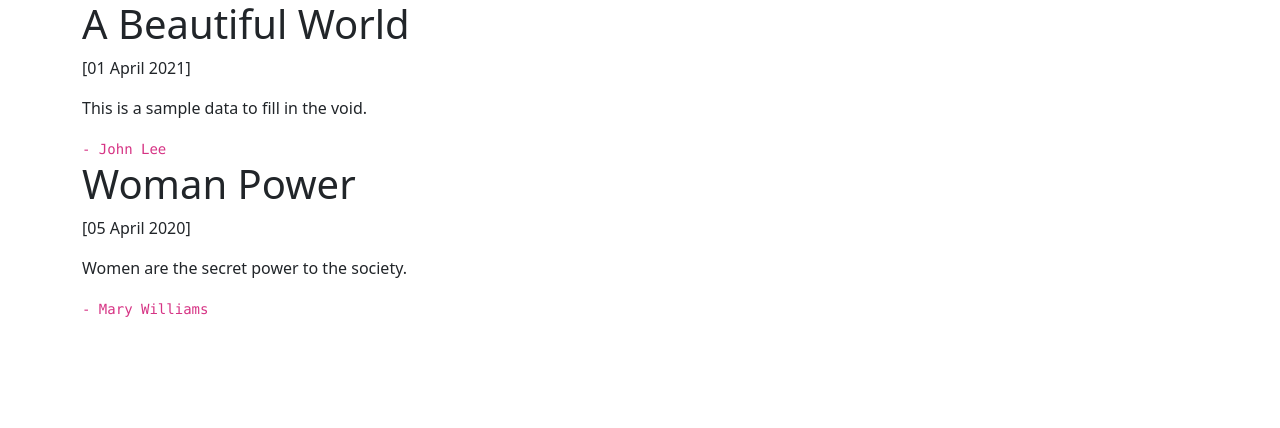
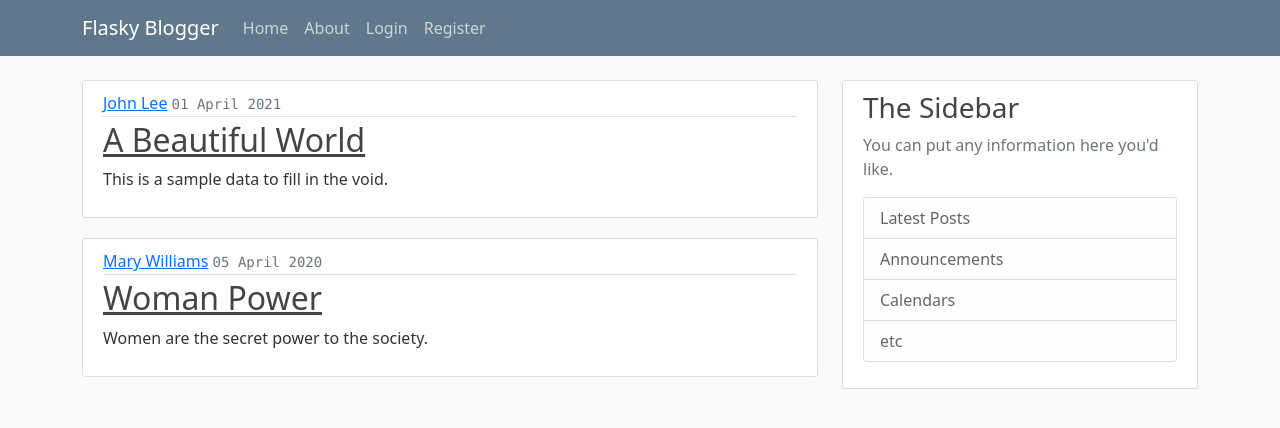
Before and after one commit to debojyotichatterjee9/flasky-blogger, a Flask app: page / in a window 1280 px wide. Shown: the top 428 px of the page. Run offline with Flask 2, Linux system fonts and the light colour scheme.

Commit message:
updated the templates and added css styles

```diff
--- a/app.py
+++ b/app.py
@@ -1,4 +1,4 @@
-from flask import Flask, escape, request, render_template
+from flask import Flask, escape, request, render_template, url_for
 
 app = Flask(__name__)
 
--- /dev/null
+++ b/static/css/main.css
@@ -0,0 +1,80 @@
+body {
+    background: #fafafa;
+    color: #333333;
+    margin-top: 5rem;
+  }
+
+  h1, h2, h3, h4, h5, h6 {
+    color: #444444;
+  }
+
+  .bg-steel {
+    background-color: #5f788a;
+  }
+
+  .site-header .navbar-nav .nav-link {
+    color: #cbd5db;
+  }
+
+  .site-header .navbar-nav .nav-link:hover {
+    color: #ffffff;
+  }
+
+  .site-header .navbar-nav .nav-link.active {
+    font-weight: 500;
+  }
+
+  .content-section {
+    background: #ffffff;
+    padding: 10px 20px;
+    border: 1px solid #dddddd;
+    border-radius: 3px;
+    margin-bottom: 20px;
+  }
+
+  .article-title {
+    color: #444444;
+  }
+
+  a.article-title:hover {
+    color: #428bca;
+    text-decoration: none;
+  }
+
+  .article-content {
+    white-space: pre-line;
+  }
+
+  .article-img {
+    height: 65px;
+    width: 65px;
+    margin-right: 16px;
+  }
+
+  .article-metadata {
+    padding-bottom: 1px;
+    margin-bottom: 4px;
+    border-bottom: 1px solid #e3e3e3
+  }
+
+  .article-metadata a:hover {
+    color: #333;
+    text-decoration: none;
+  }
+
+  .article-svg {
+    width: 25px;
+    height: 25px;
+    vertical-align: middle;
+  }
+
+  .account-img {
+    height: 125px;
+    width: 125px;
+    margin-right: 20px;
+    margin-bottom: 16px;
+  }
+
+  .account-heading {
+    font-size: 2.5rem;
+  }
--- a/templates/home/home.html
+++ b/templates/home/home.html
@@ -1,16 +1,19 @@
 {% extends "./layout/layout.html" %}
 
-    {% block content %}
-        {% for post in data %}
-            <div>
-                <h1>{{post.title}}</h1>
-                <p>[{{post.date}}]</p>
+{% block content %}
+    {% for post in data %}
+        <article class="media content-section">
+            <div class="media-body">
+                <div class="article-metadata">
+                    <a class="mr-2" href="#">{{ post.author }}</a>
+                    <code class="text-muted">{{ post.date }}</code>
+                </div>
+                <h2><a class="article-title" href="#">{{ post.title }}</a></h2>
+                <p class="article-content">{{ post.content }}</p>
             </div>
-
-            <p>{{post.content}}</p>
-            <code>- {{post.author}}</code>
-        {% endfor %}
-    {% endblock content %}
+        </article>
+    {% endfor %}
+{% endblock content %}
 <!--
     jinja2 alows you to name the block,
     when you are ending the block.
--- a/templates/layout/layout.html
+++ b/templates/layout/layout.html
@@ -5,7 +5,9 @@
     <meta charset="UTF-8">
     <meta http-equiv="X-UA-Compatible" content="IE=edge">
     <meta name="viewport" content="width=device-width, initial-scale=1.0">
-    <link href="https://cdn.jsdelivr.net/npm/bootstrap@5.0.0-beta3/dist/css/bootstrap.min.css" rel="stylesheet" integrity="sha384-eOJMYsd53ii+scO/bJGFsiCZc+5NDVN2yr8+0RDqr0Ql0h+rP48ckxlpbzKgwra6" crossorigin="anonymous">
+    <link href="https://cdn.jsdelivr.net/npm/bootstrap@5.0.0-beta3/dist/css/bootstrap.min.css" rel="stylesheet"
+        integrity="sha384-eOJMYsd53ii+scO/bJGFsiCZc+5NDVN2yr8+0RDqr0Ql0h+rP48ckxlpbzKgwra6" crossorigin="anonymous">
+    <link rel="stylesheet" type="text/css" href="{{ url_for('static', filename='/css/main.css') }}">
     {% if title %}
     <title>Flasky Blogger|{{title}}</title>
     {% else %}
@@ -14,11 +16,59 @@
 </head>
 
 <body>
-    <div class="container">
-        {% block content %}{% endblock content %}
-    </div>
+    <!-- navigation bar -->
+    <header class="site-header">
+        <nav class="navbar navbar-expand-md navbar-dark bg-steel fixed-top">
+            <div class="container">
+                <a class="navbar-brand mr-4" href="/">Flasky Blogger</a>
+                <button class="navbar-toggler" type="button" data-toggle="collapse" data-target="#navbarToggle"
+                    aria-controls="navbarToggle" aria-expanded="false" aria-label="Toggle navigation">
+                    <span class="navbar-toggler-icon"></span>
+                </button>
+                <div class="collapse navbar-collapse" id="navbarToggle">
+                    <div class="navbar-nav mr-auto">
+                        <a class="nav-item nav-link" href="/">Home</a>
+                        <a class="nav-item nav-link" href="/about">About</a>
+                    </div>
+                    <!-- Navbar Right Side -->
+                    <div class="navbar-nav">
+                        <a class="nav-item nav-link" href="/login">Login</a>
+                        <a class="nav-item nav-link" href="/register">Register</a>
+                    </div>
+                </div>
+            </div>
+        </nav>
+    </header>
+    <!-- navigation bar -->
+
+    <!-- main content -->
+
+    <main role="main" class="container">
+        <div class="row">
+            <div class="col-md-8">
+                {% block content %}{% endblock %}
+            </div>
+            <div class="col-md-4">
+                <div class="content-section">
+                    <h3>The Sidebar</h3>
+                    <p class='text-muted'>You can put any information here you'd like.
+                    <ul class="list-group">
+                        <li class="list-group-item list-group-item-light">Latest Posts</li>
+                        <li class="list-group-item list-group-item-light">Announcements</li>
+                        <li class="list-group-item list-group-item-light">Calendars</li>
+                        <li class="list-group-item list-group-item-light">etc</li>
+                    </ul>
+                    </p>
+                </div>
+            </div>
+        </div>
+    </main>
+    <!-- main content -->
+
     <!-- Bootstrap Bundle with Popper -->
-    <script src="https://cdn.jsdelivr.net/npm/bootstrap@5.0.0-beta3/dist/js/bootstrap.bundle.min.js" integrity="sha384-JEW9xMcG8R+pH31jmWH6WWP0WintQrMb4s7ZOdauHnUtxwoG2vI5DkLtS3qm9Ekf" crossorigin="anonymous"></script>
+    <script src="https://cdn.jsdelivr.net/npm/bootstrap@5.0.0-beta3/dist/js/bootstrap.bundle.min.js"
+        integrity="sha384-JEW9xMcG8R+pH31jmWH6WWP0WintQrMb4s7ZOdauHnUtxwoG2vI5DkLtS3qm9Ekf"
+        crossorigin="anonymous"></script>
 </body>
 
 </html>
```
